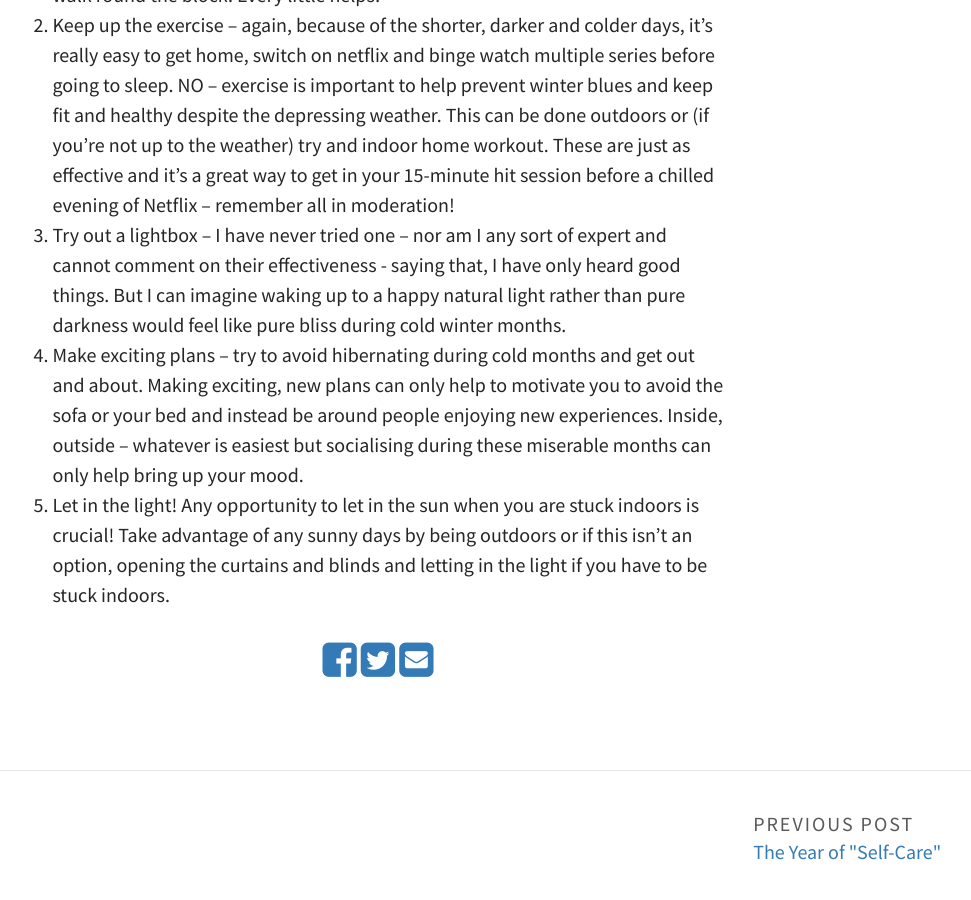
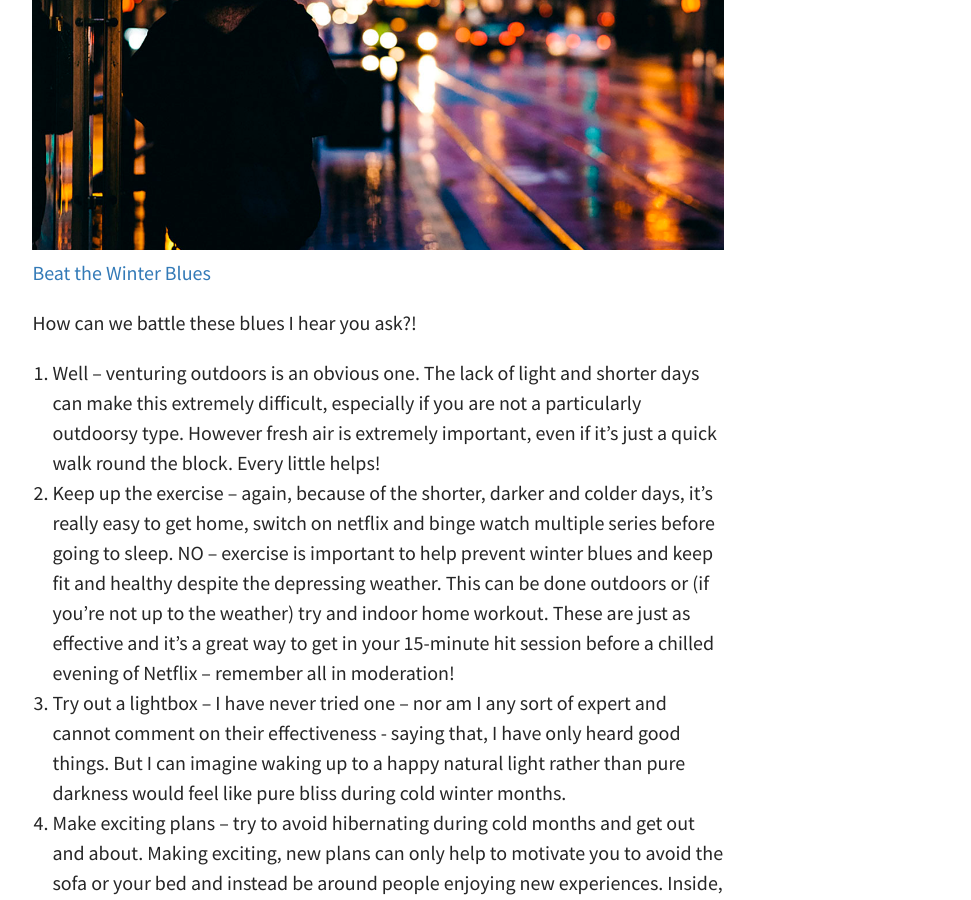
Before and after one commit to sunshinespeaks/sunshinespeaks.github.io, a Jekyll site: the page built from _posts/2020-02-18-top-5-tips-to-beat-the-winter-blues.markdown, in a window 1280 px wide and 900 px high, scrolled down 652 px. Shown: the whole window, without its empty margins (262-1233 px from the left). Built offline with Jekyll 4.4.1, drawn with Linux system fonts in a browser that asks for light colours.

Commit message:
Image in 3rd blog

```diff
--- a/_posts/2020-02-18-top-5-tips-to-beat-the-winter-blues.markdown
+++ b/_posts/2020-02-18-top-5-tips-to-beat-the-winter-blues.markdown
@@ -8,7 +8,11 @@ caption:
 tags:    # use [tag1,tag2]
 ---
 
+
+
 Let’s be honest winter time is the saddest time of the year, we all take for granted how sunlight (or lack thereof) can significantly affect our mood. As people we need regular fresh air and sunlight to feel and perform at our best and during winter months, honestly, it’s just hard to find the motivation to go outside and brave the freezing cold temperatures just to get our “recommended” daily sunshine intake. It’s not just the ramblings of the likes of me – it’s scientifically proven, there’s even a name for it – S.A.D (Season Affective Disorder).
+
+[![Beat the Winter Blues](/_uploads/nighttimenew.jpg)](/_uploads/nighttimenew.jpg)
 
 How can we battle these blues I hear you ask?!
 1.	Well – venturing outdoors is an obvious one. The lack of light and shorter days can make this extremely difficult, especially if you are not a particularly outdoorsy type. However fresh air is extremely important, even if it’s just a quick walk round the block. Every little helps!
```
Also changed, not shown: _uploads/nighttimenew.jpg (added).
